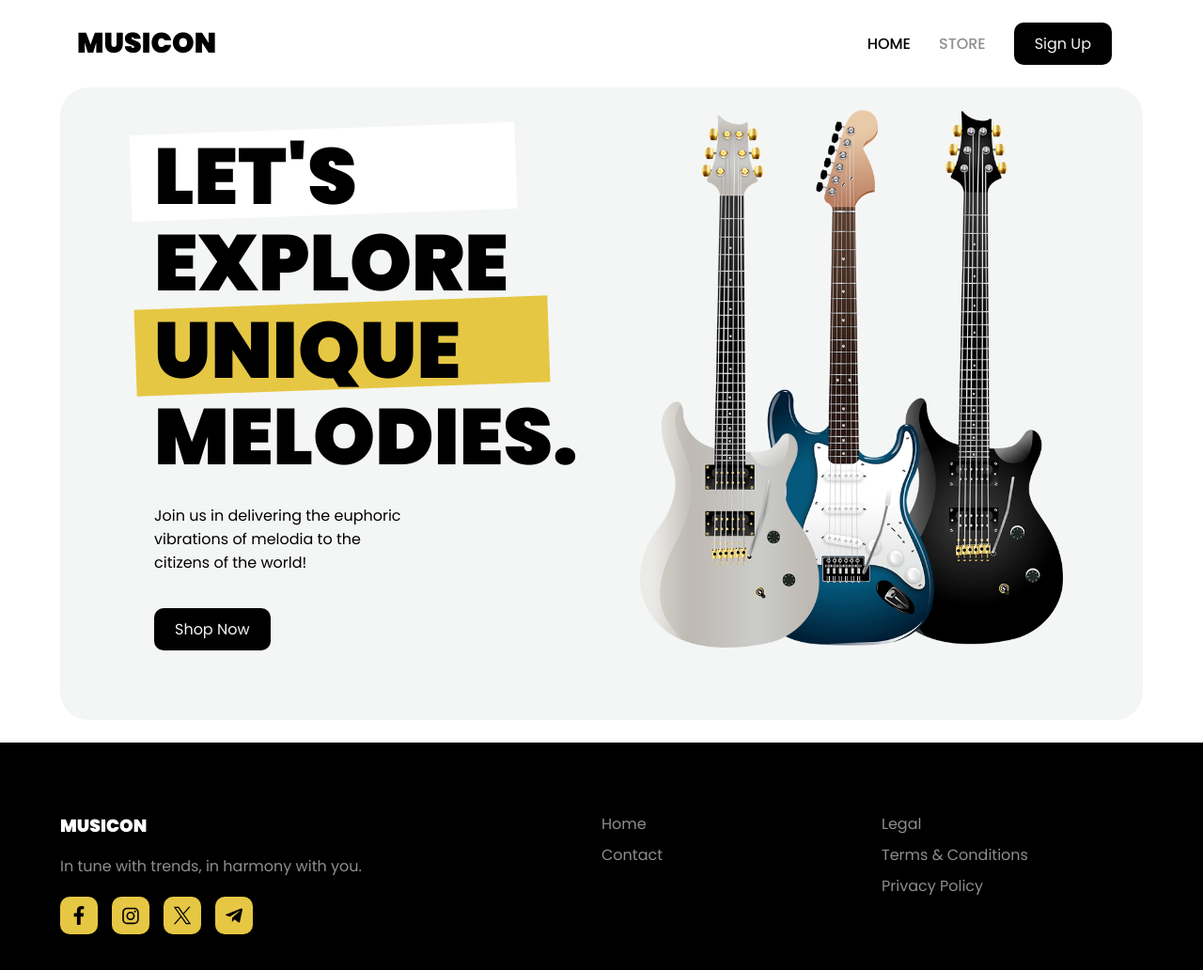
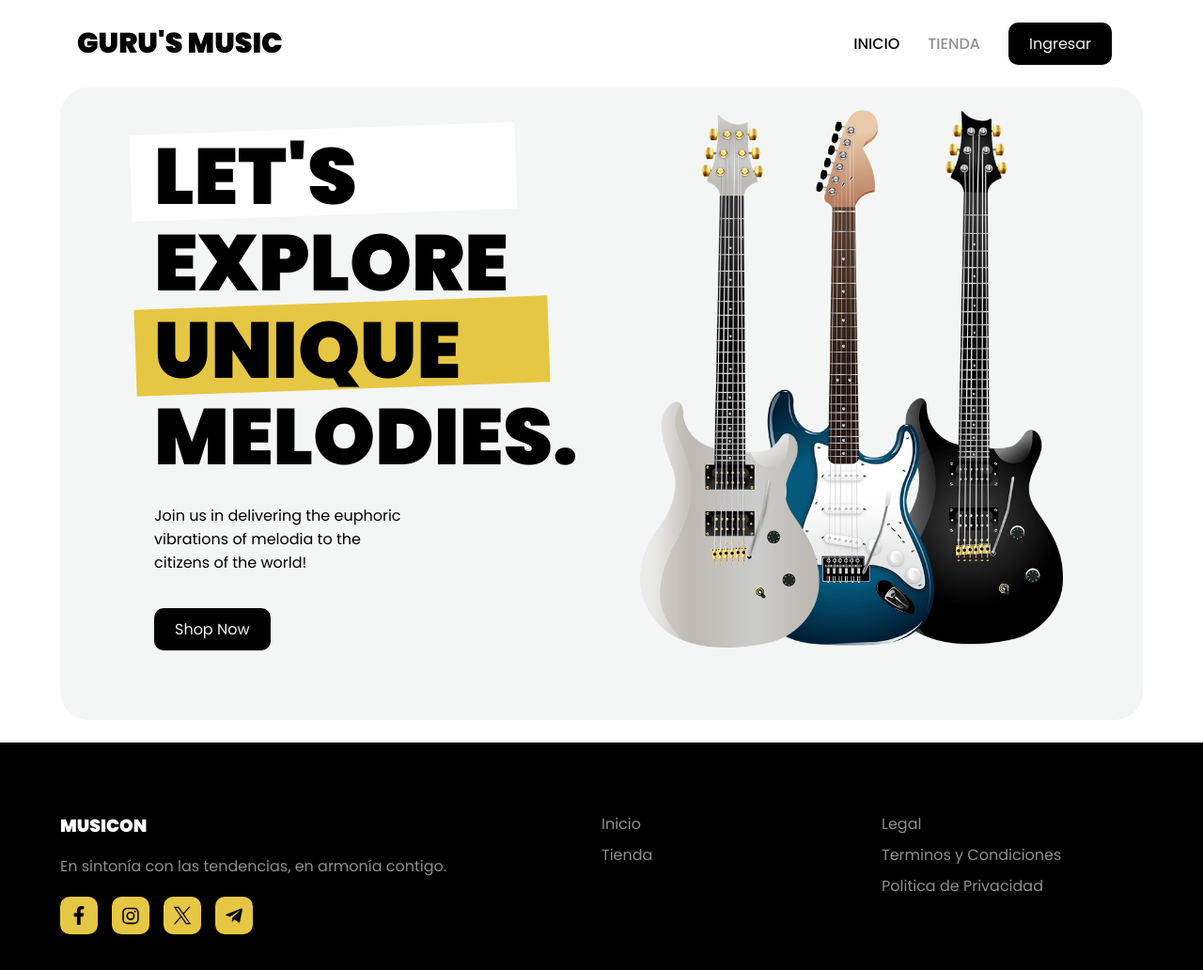
Before and after one commit to SebastianTorres12/Bootstrap-Plantillas, a plain HTML site: page Plantillas - Tarea2/index.html in a window 1280 px wide. Shown: the whole page at 94% size. Drawn offline with nearby package versions, Linux system fonts and the light colour scheme.

Commit message:
Cambio en el index

```diff
--- a/Plantillas - Tarea2/index.html
+++ b/Plantillas - Tarea2/index.html
@@ -1,28 +1,23 @@
 <!DOCTYPE html>
 <html lang="en">
+
 <head>
   <meta charset="UTF-8" />
   <meta name="viewport" content="width=device-width, initial-scale=1.0" />
   <meta http-equiv="X-UA-Compatible" content="ie=edge" />
   <meta name="theme-color" content="#000000" />
   <link rel="icon" href="favicon.ico" type="image/x-icon" />
-    <title>Musicon</title>
+  <title>Guru's Music</title>
   <!-- FONTS -->
   <link rel="preconnect" href="https://fonts.googleapis.com" />
   <link rel="preconnect" href="https://fonts.gstatic.com" crossorigin />
-    <link
-      href="https://fonts.googleapis.com/css2?family=Poppins:wght@200;400;500;900&display=swap"
-      rel="stylesheet"
-    />
+  <link href="https://fonts.googleapis.com/css2?family=Poppins:wght@200;400;500;900&display=swap" rel="stylesheet" />
   <!-- EXTERNSL CSS  -->
   <link rel="stylesheet" href="css/style.css" />
   <!-- HANDLEBARS SCRIPT -->
-    <script
-      src="https://cdnjs.cloudflare.com/ajax/libs/handlebars.js/4.7.8/handlebars.min.js"
+  <script src="https://cdnjs.cloudflare.com/ajax/libs/handlebars.js/4.7.8/handlebars.min.js"
     integrity="sha512-E1dSFxg+wsfJ4HKjutk/WaCzK7S2wv1POn1RRPGh8ZK+ag9l244Vqxji3r6wgz9YBf6+vhQEYJZpSjqWFPg9gg=="
-      crossorigin="anonymous"
-      referrerpolicy="no-referrer"
-    ></script>
+    crossorigin="anonymous" referrerpolicy="no-referrer"></script>
   <!-- HANDLEBARS TEMPLATE -->
   <script id="templateHB" type="text/x-handlebars-template">
       <div class="hero">
@@ -45,12 +40,12 @@
   <!-- HEADER & NAVBAR -->
   <header>
     <div class="container header-container">
-        <h1 class="branding">Musicon</h1>
+      <h1 class="branding">Guru's Music</h1>
       <nav class="desktop-navbar">
         <ul>
-            <li id="current"><a href="index.html">Home</a></li>
-            <li><a href="store.html">Store</a></li>
-            <li><a href="#" class="btn-black">Sign Up</a></li>
+          <li id="current"><a href="index.html">Inicio</a></li>
+          <li><a href="store.html">Tienda</a></li>
+          <li><a href="#" class="btn-black">Ingresar</a></li>
         </ul>
       </nav>
       <div class="burger" onclick="toggleNavbar()">
@@ -60,9 +55,9 @@
       </div>
       <nav class="mobile-navbar">
         <ul>
-            <li><a href="index.html">Home</a></li>
-            <li class="current"><a href="contact.html">Contact</a></li>
-            <li><a href="#" class="btn-black">Sign Up</a></li>
+          <li><a href="index.html">Inicio</a></li>
+          <li class="current"><a href="contact.html">Tienda</a></li>
+          <li><a href="#" class="btn-black">Ingresar</a></li>
         </ul>
       </nav>
     </div>
@@ -78,7 +73,7 @@
     <div class="container footer-container">
       <div class="footer-section">
         <h3>MUSICON</h3>
-          <p class="footer-slogan">In tune with trends, in harmony with you.</p>
+        <p class="footer-slogan">En sintonía con las tendencias, en armonía contigo.</p>
         <div class="footer-social">
           <a href="#">
             <svg width="20" height="20" xmlns="http://www.w3.org/2000/svg">
@@ -105,16 +100,16 @@
 
       <div class="footer-section">
         <ul>
-            <li><a href="#">Home</a></li>
-            <li><a href="contact.html">Contact</a></li>
+          <li><a href="">Inicio</a></li>
+          <li><a href="store.html">Tienda</a></li>
         </ul>
       </div>
 
       <div class="footer-section">
         <ul>
-            <li><a href="#">Legal</a></li>
-            <li><a href="#">Terms & Conditions</a></li>
-            <li><a href="#">Privacy Policy</a></li>
+          <li><a href="">Legal</a></li>
+          <li><a href="">Terminos y Condiciones</a></li>
+          <li><a href="">Politica de Privacidad</a></li>
         </ul>
       </div>
     </div>
@@ -123,4 +118,5 @@
   <script src="js/script.js"></script>
   <script src="js/mobileMenu.js"></script>
 </body>
+
 </html>
```
Lines whose indentation alone changed are shown as unchanged.
